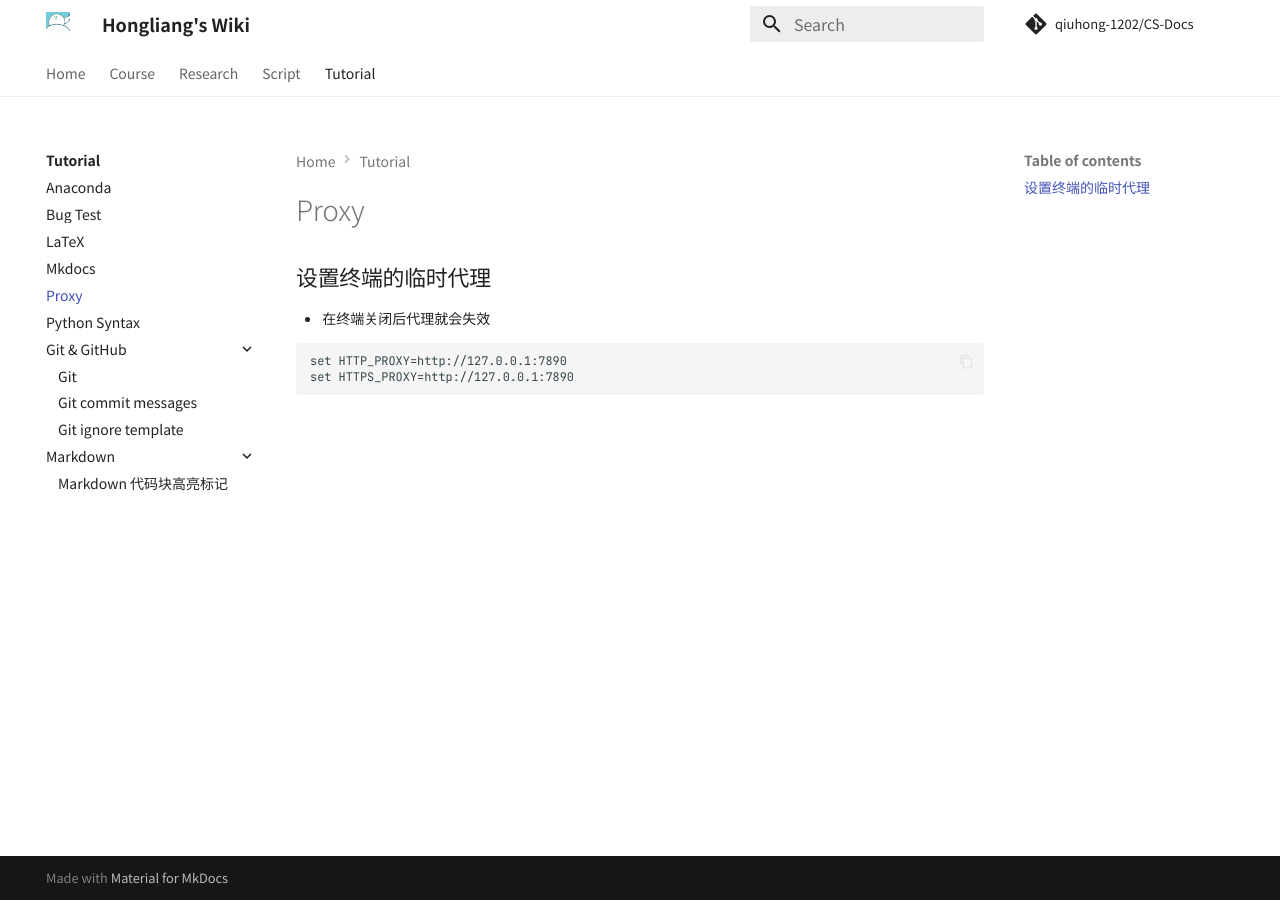
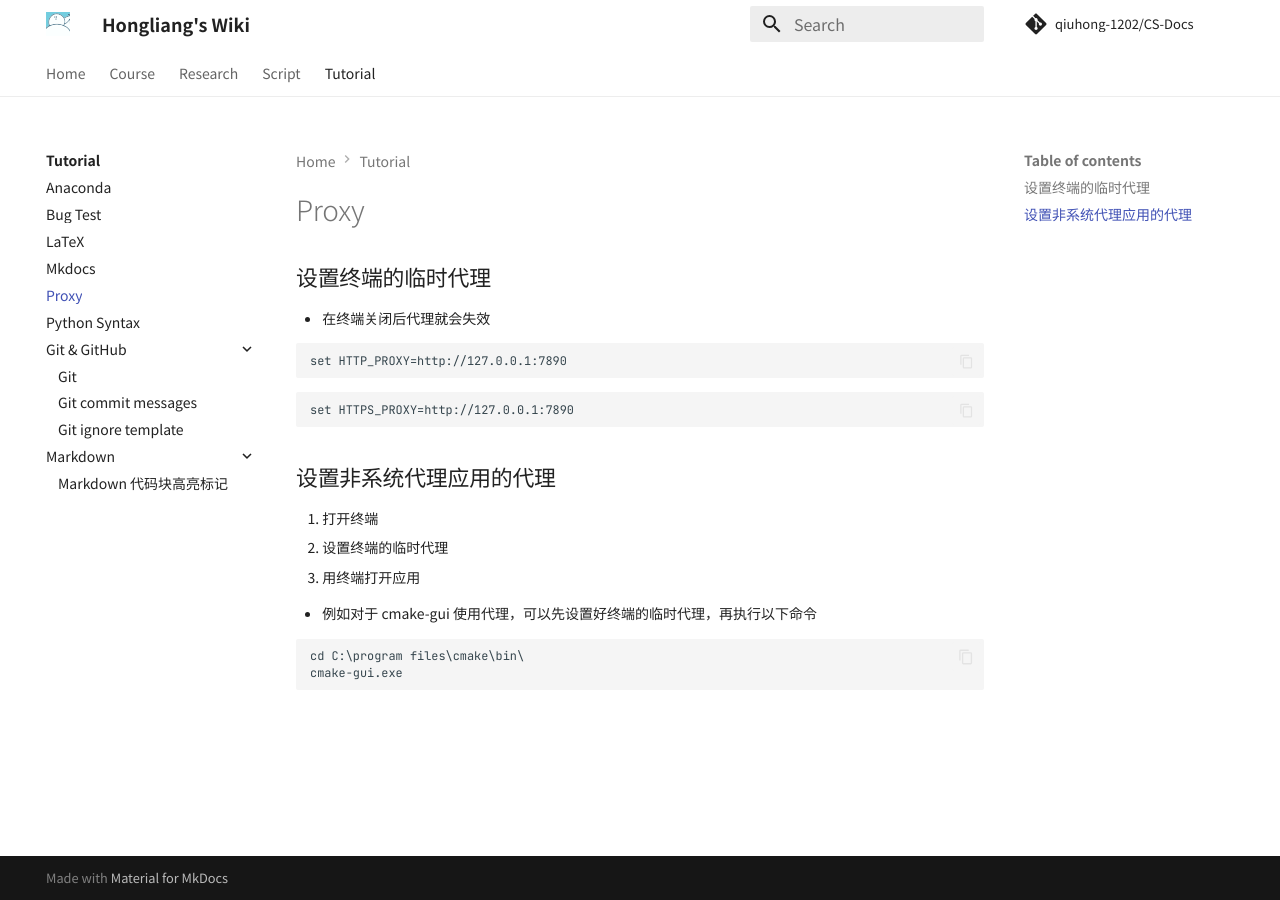
Before and after one commit to QiuHong-1202/CS-Document, an MkDocs documentation site: the page built from docs/Tutorial/Proxy.md, in a window 1280 px wide. Built offline with MkDocs 1.6.1 and Material for MkDocs 9.7.7, drawn with Linux system fonts in a browser that asks for light colours; nearby versions of some CDN libraries; comment, search, counter and statistics services are not loaded.

Commit message:
docs: cmake proxy

````diff
--- a/docs/Tutorial/Proxy.md
+++ b/docs/Tutorial/Proxy.md
@@ -7,5 +7,21 @@
 
 ```
 set HTTP_PROXY=http://127.0.0.1:7890
+```
+
+```
 set HTTPS_PROXY=http://127.0.0.1:7890
 ```
+
+## 设置非系统代理应用的代理
+
+1. 打开终端
+2. 设置终端的临时代理
+3. 用终端打开应用
+
+- 例如对于 cmake-gui 使用代理，可以先设置好终端的临时代理，再执行以下命令
+
+```
+cd C:\program files\cmake\bin\
+cmake-gui.exe
+```
````
